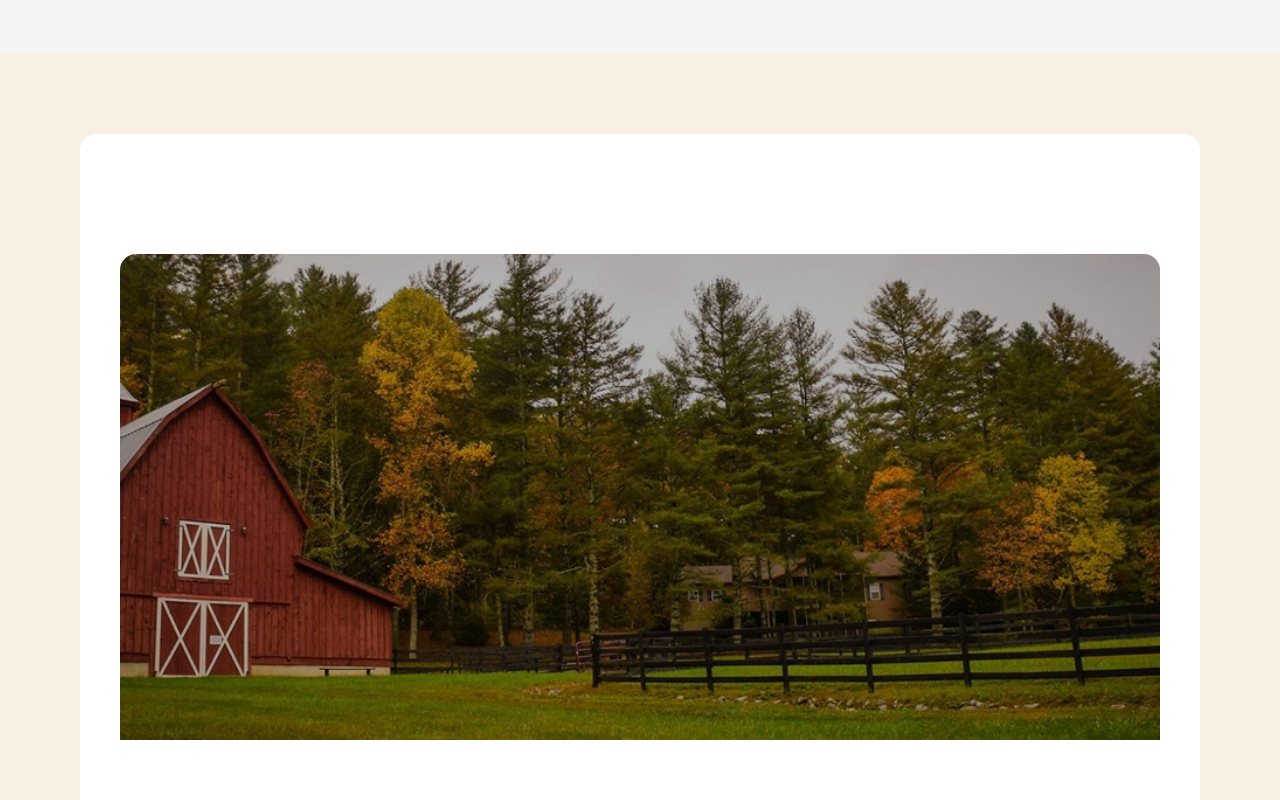
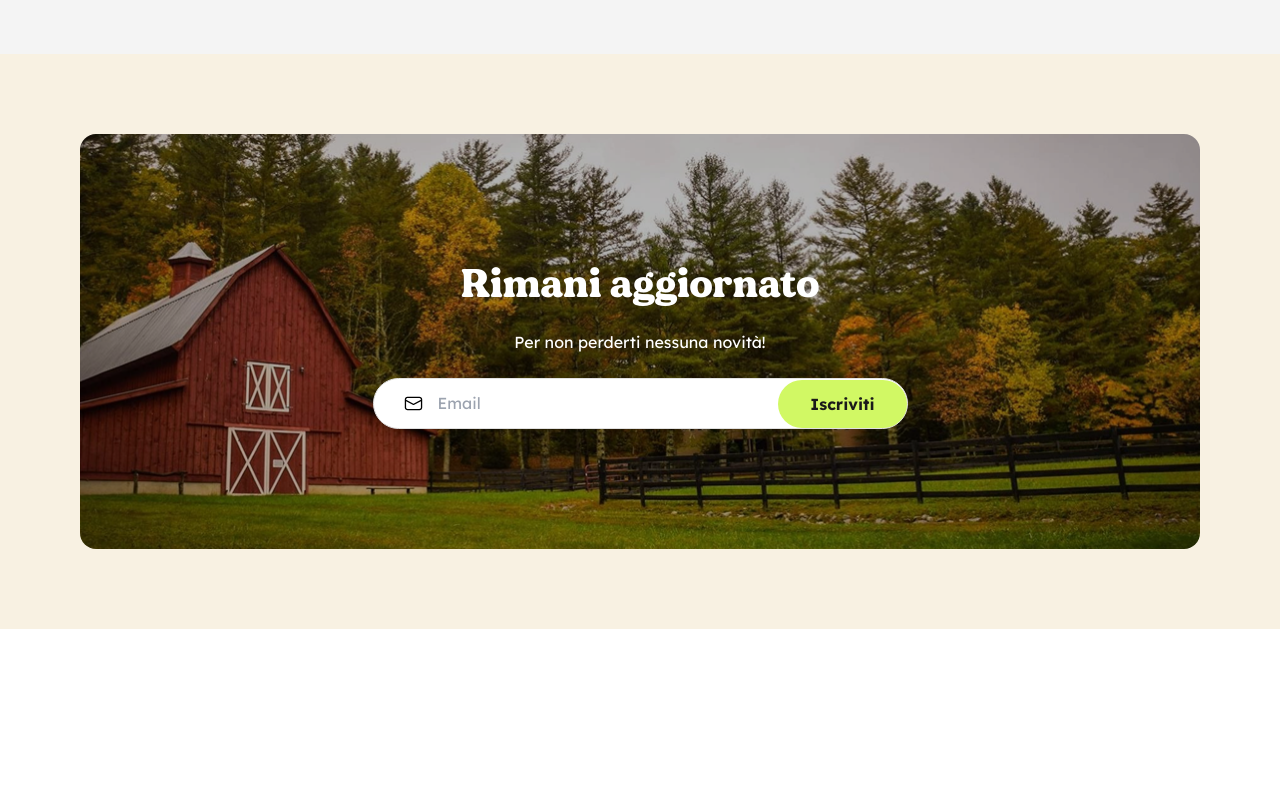
Before and after one commit to Darkmindy/soulfarm-react, a React (Vite) app: page / in a window 1280 px wide. Shown: the part 3520-4320 px from the top of the page. After the commit the page ends 4149 px from the top, so only its background shows below. Built offline with nearby package versions, Linux system fonts and the light colour scheme; a web font is replaced by a local one.

Commit message:
add Newsletter Section

```diff
--- a/src/components/HeroWithEvents.tsx
+++ b/src/components/HeroWithEvents.tsx
@@ -41,7 +41,6 @@ const HeroWithEvents: React.FC = () => {
         </div>
       </section>
 
-      {/* Sezione Eventi con sovrapposizione */}
       <div className="relative -mt-20 z-10 rounded-2xl shadow-lg p-8">
         <EventsGrid />
       </div>
--- a/src/components/Newsletter.tsx
+++ b/src/components/Newsletter.tsx
@@ -13,12 +13,14 @@ const Newsletter: React.FC = () => {
 
     return (
         <div className="flex flex-col justify-center items-center gap-10 self-stretch bg-[#f8f1e2] p-20">
-            <div className="flex flex-col justify-center items-center gap-6 self-stretch bg-white px-10 py-[120px] rounded-2xl">
-                <img
-                    className="w-full h-[486px] object-cover rounded-t-2xl"
-                    src={newsletterImage}
-                    alt="Newsletter Banner"
-                />
+            <div
+                className="flex flex-col justify-center items-center gap-6 self-stretch bg-white px-10 py-[120px] rounded-2xl"
+                style={{
+                    backgroundImage: `url(${newsletterImage})`,
+                    backgroundSize: 'cover',
+                    backgroundPosition: 'center',
+                }}
+            >
                 <div className="flex flex-col justify-center items-center gap-4">
                     <span
                         className="font-normal text-[40px] text-center text-white"
```
